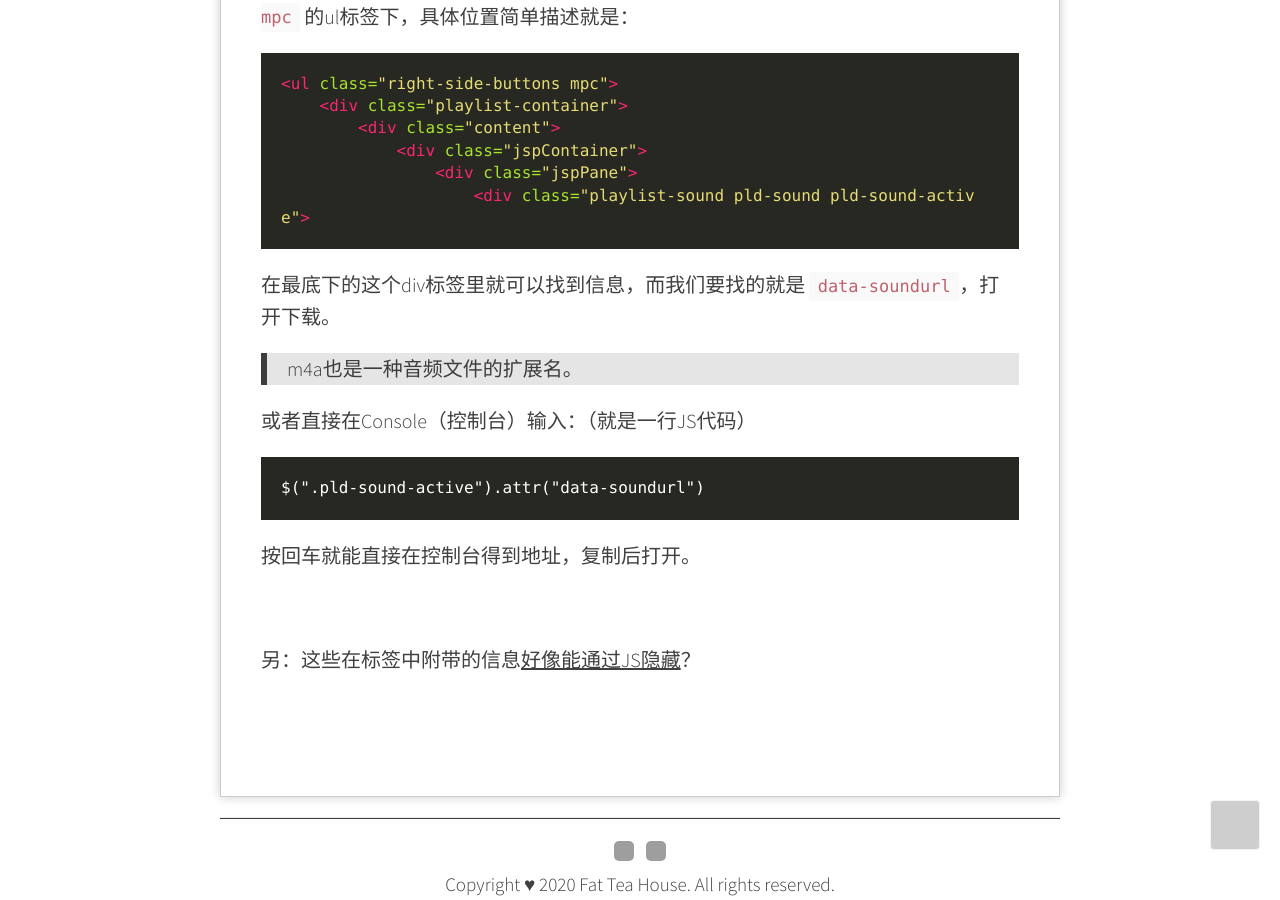
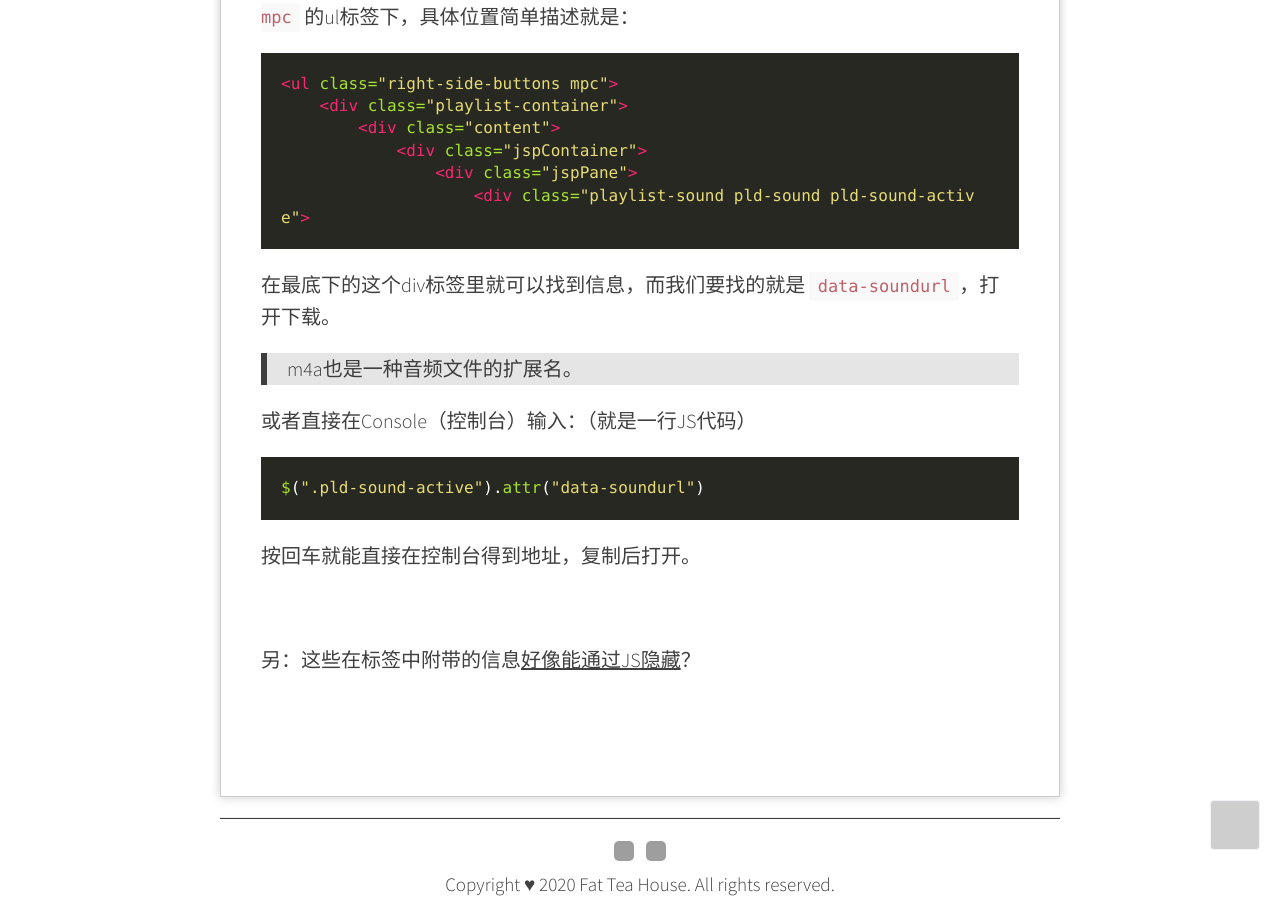
Before and after one commit to Melody-of-Oblivion/Melody-of-Oblivion.github.io, a Jekyll site: the page built from _posts/2020-11-07-missevan-fm-sound-dl.md, in a window 1280 px wide and 900 px high, scrolled down 1786 px. Built offline with Jekyll 4.4.1, drawn with Linux system fonts in a browser that asks for light colours; grey boxes are pictures that could not be loaded.

Commit message:
update post

````diff
--- a/_posts/2020-11-07-missevan-fm-sound-dl.md
+++ b/_posts/2020-11-07-missevan-fm-sound-dl.md
@@ -8,7 +8,7 @@
 >
 > 另外，这种方法不一定适用于其他地方。
 
-以下图片仅供参考
+以下图片仅供参考。
 
 首先打开音声的网页页面
 
@@ -45,7 +45,7 @@
 
 或者直接在Console（控制台）输入：（就是一行JS代码）
 
-```
+```javascript
 $(".pld-sound-active").attr("data-soundurl")
 ```
 
````
